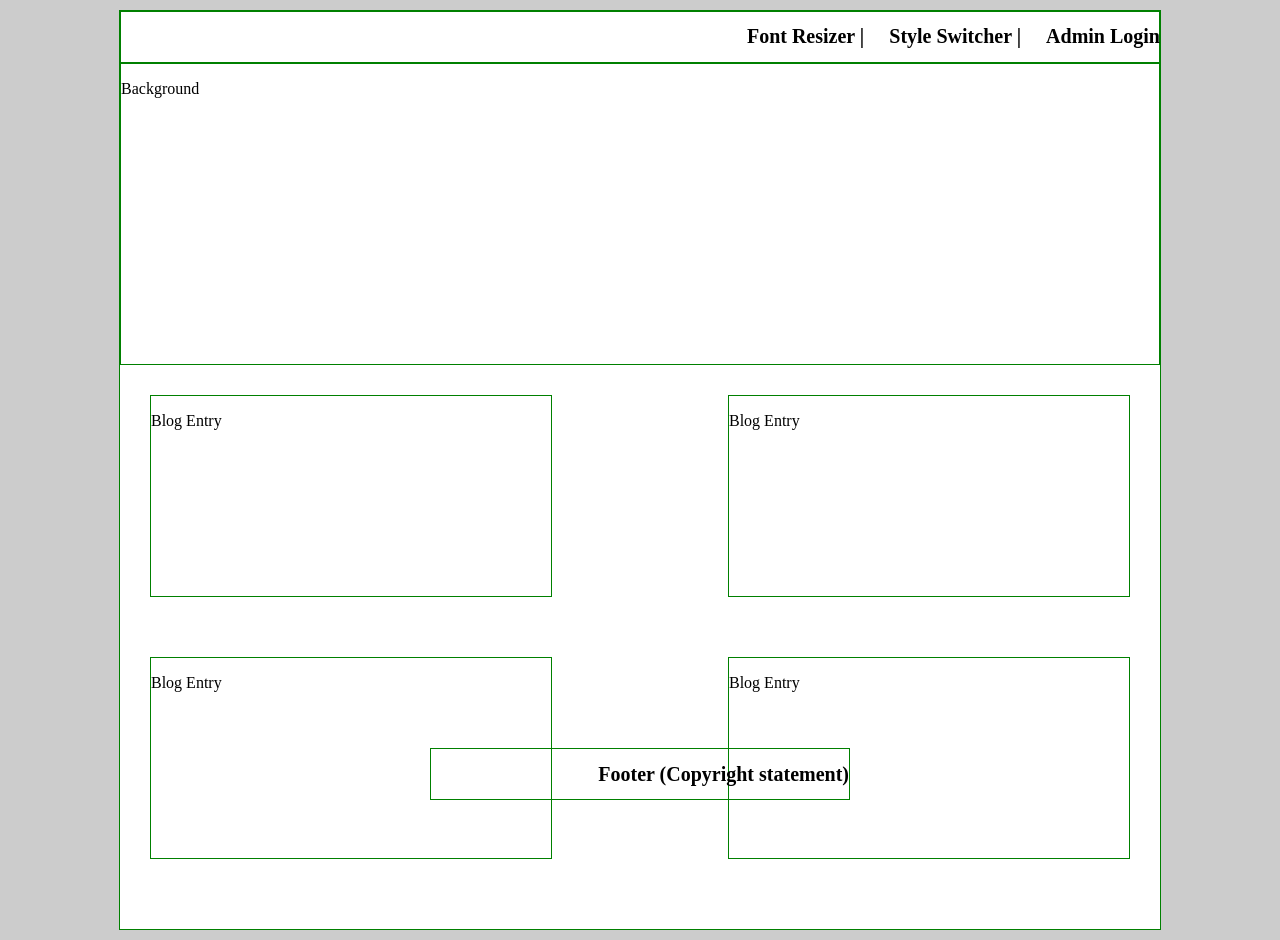
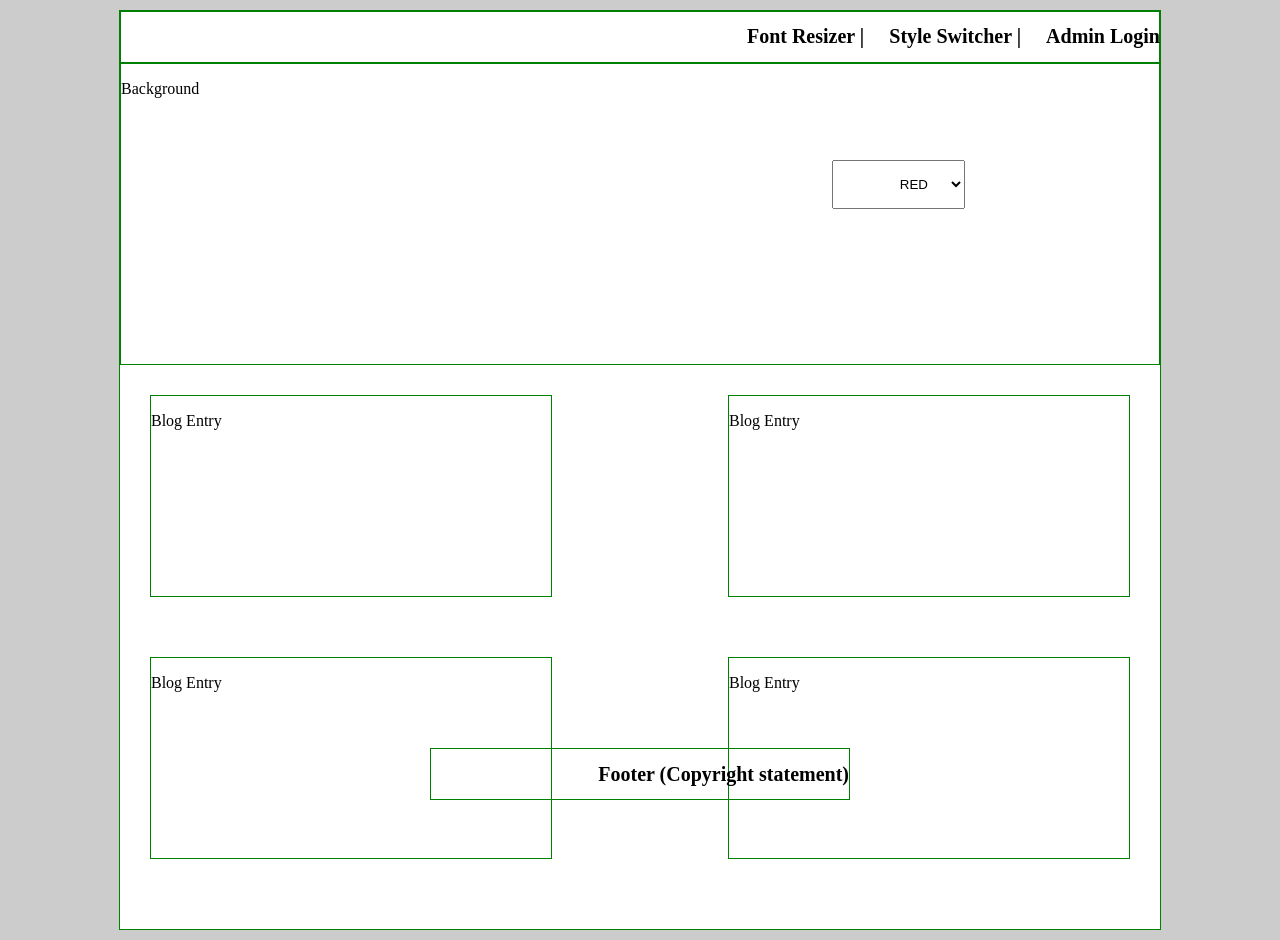
Before and after one commit to mkafle/Monica_801022063, a plain HTML site: page index.html in a window 1280 px wide. Drawn offline with Linux system fonts and the light colour scheme.

Commit message:
added my github code

```diff
--- a/index.css
+++ b/index.css
@@ -5,6 +5,15 @@
     background:#ccc;
     background-image:url(sky.jpg);
     -webkit-background-size: cover;
+}
+
+#sel{
+    top:20%;
+    left:65%;
+    position:absolute;
+    padding:15px 20px;
+    outline:none;
+    text-align:right;
 }
 .boxed {
     border: 1px solid green ;
--- a/index.html
+++ b/index.html
@@ -46,6 +46,13 @@
         </div>
 
 
+<div>
+<select id="sel" name="list" onchange="change(this)">
+    <option value="red">RED</option>
+    <option value="lavender">LAVENDER</option>
+    <option value="baby-blue">BLUE</option>
+</select>
+</div>
 
 
 
--- /dev/null
+++ b/index.js
@@ -0,0 +1,5 @@
+function change(list)
+{
+    var val=list.options[list.selectedIndex]
+    document.body.style.background=document.getElementById(list).innerHTML;
+}
```
Also changed, not shown: .c9/metadata/environment/index.html (deleted).
